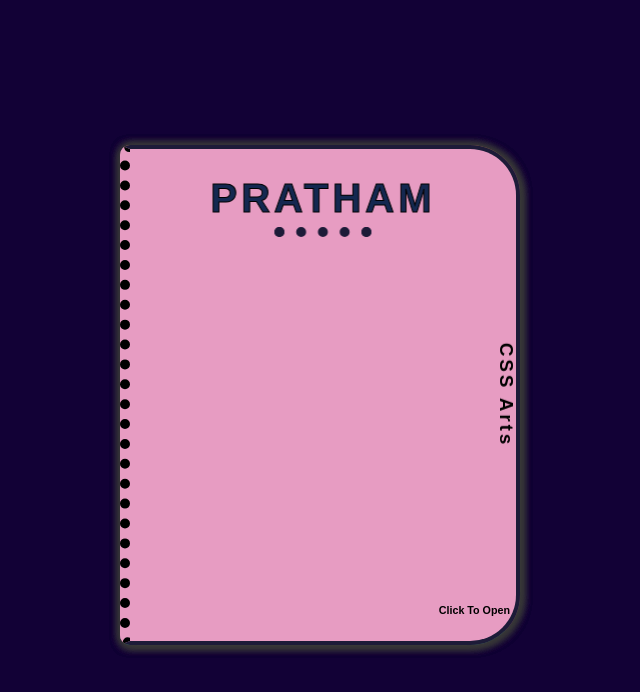
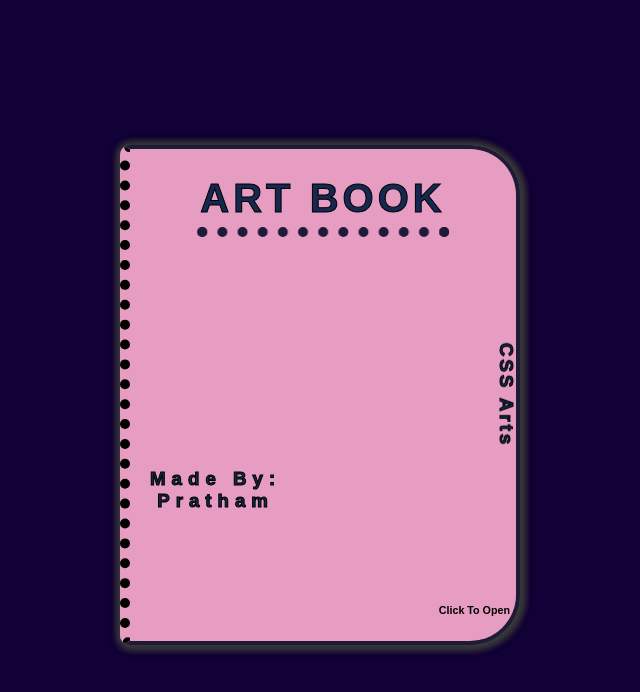
Before and after one commit to PrathamKumar14/Art_Book, a plain HTML site: page index.html in a window 1280 px wide. Shown: the whole page, without its empty margins (320-960 px from the left). Drawn offline with Linux system fonts and the light colour scheme; a web font is replaced by a local one.

Commit message:
Book name

```diff
--- a/index.html
+++ b/index.html
@@ -15,8 +15,9 @@
 <body>
   <div class="container">
     <div onclick="handleFlap1()" class="flap">
-      <h1 class="my-name">PRATHAM</h1>
+      <h1 class="book">ART BOOK</h1>
       <hr class="row">
+      <h3>Made By:<br> Pratham</h3>
       <h3 class="intro">CSS Arts</h3>
       <h6 class="click-to-open">Click To Open</h6>
     </div>
--- a/styles.css
+++ b/styles.css
@@ -62,7 +62,8 @@ body {
   z-index: 1;
 }
 
-.my-name {
+.book {
+  width: 100%;
   font-size: 40px;
   position: absolute;
   left: 50%;
@@ -72,6 +73,15 @@ body {
   -webkit-text-stroke: 1px black;
 }
 
+h3 {
+  position: absolute;
+  left: 20px;
+  top: 300px;
+  color: #142850;
+  -webkit-text-stroke: 1px black;
+  letter-spacing: 6px;
+}
+
 .row {
   position: absolute;
   left: 50%;
@@ -79,7 +89,7 @@ body {
   top: 70px;
   border: 10px dotted #1d1b38;
   border-bottom: none;
-  width: 20%;
+  width: 60%;
 }
 
 .hr {
```
